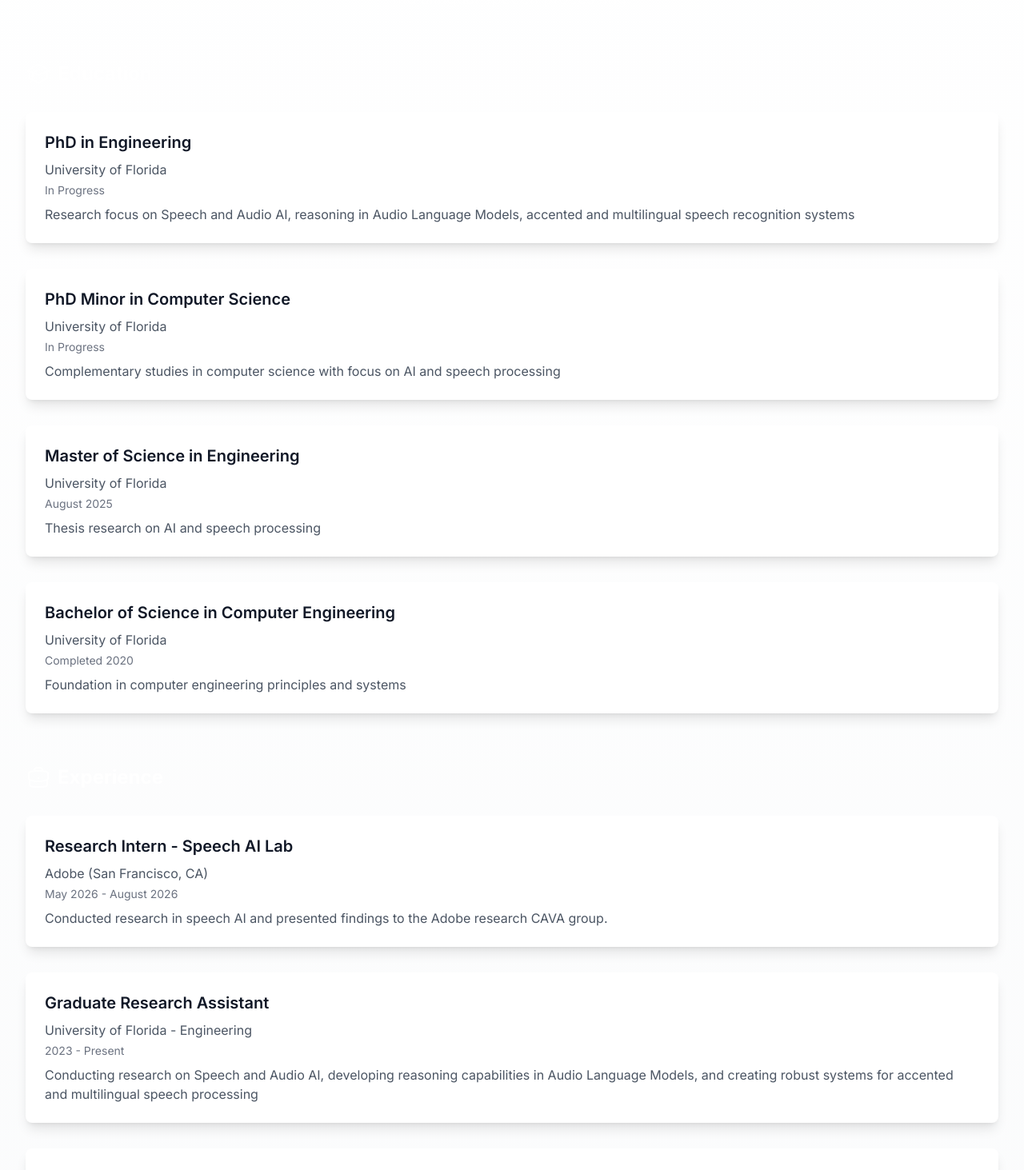
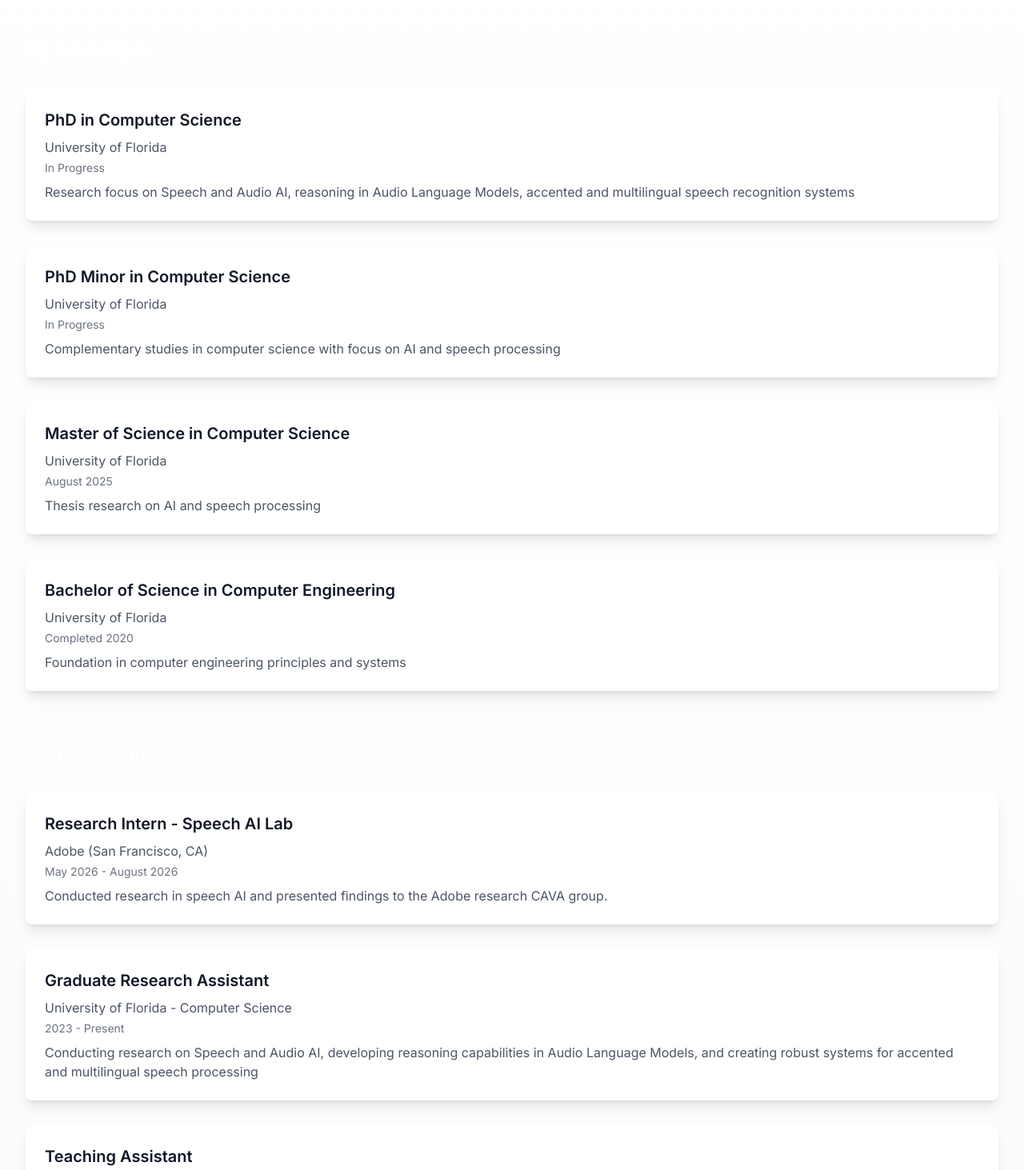
Before and after one commit to unruli/Portfolio-website, a Next.js app: page /about in a window 1280 px wide. Shown: the part 300-1763 px from the top of the page at 80% size. Built offline with nearby package versions, Linux system fonts and the light colour scheme.

Commit message:
Update degree references to Computer Science

```diff
--- a/src/app/about/page.tsx
+++ b/src/app/about/page.tsx
@@ -12,7 +12,7 @@ import {
 
 const education = [
   {
-    degree: 'PhD in Engineering',
+    degree: 'PhD in Computer Science',
     institution: 'University of Florida',
     status: 'In Progress',
     description: 'Research focus on Speech and Audio AI, reasoning in Audio Language Models, accented and multilingual speech recognition systems',
@@ -24,7 +24,7 @@ const education = [
     description: 'Complementary studies in computer science with focus on AI and speech processing',
   },
   {
-    degree: 'Master of Science in Engineering',
+    degree: 'Master of Science in Computer Science',
     institution: 'University of Florida',
     status: 'August 2025',
     description: 'Thesis research on AI and speech processing',
@@ -46,7 +46,7 @@ const experience = [
   },
   {
     title: 'Graduate Research Assistant',
-    institution: 'University of Florida - Engineering',
+    institution: 'University of Florida - Computer Science',
     period: '2023 - Present',
     description: 'Conducting research on Speech and Audio AI, developing reasoning capabilities in Audio Language Models, and creating robust systems for accented and multilingual speech processing',
   },
@@ -115,7 +115,7 @@ export default function About() {
             About Me
           </h1>
           <p className="text-xl text-white max-w-3xl mx-auto">
-            I am a PhD student in Engineering with a minor in Computer Science at the University of Florida. My research focuses on Speech and Audio AI, reasoning in Audio Language Models, and developing robust systems for accented and multilingual speech processing.
+            I am a PhD student in Computer Science at the University of Florida. My research focuses on Speech and Audio AI, reasoning in Audio Language Models, and developing robust systems for accented and multilingual speech processing.
           </p>
         </motion.div>
 
--- a/src/app/layout.tsx
+++ b/src/app/layout.tsx
@@ -8,7 +8,7 @@ const inter = Inter({ subsets: ['latin'] })
 
 export const metadata: Metadata = {
   title: 'Chibuzor Okocha - PhD Student',
-  description: 'PhD student in Engineering at University of Florida. Research in Speech and Audio AI, reasoning in Audio Language Models, and accented multilingual speech processing.',
+  description: 'PhD student in Computer Science at University of Florida. Research in Speech and Audio AI, reasoning in Audio Language Models, and accented multilingual speech processing.',
 }
 
 export default function RootLayout({
--- a/src/app/page.tsx
+++ b/src/app/page.tsx
@@ -78,7 +78,7 @@ export default function Home() {
                 </h1>
                 <div className="space-y-1">
                   <p className="text-lg text-gray-700 dark:text-gray-300">
-                    I am a PhD student in Engineering with a minor in Computer Science at the University of Florida, where I am privileged to be a member of the <a
+                    I am a PhD student in Computer Science at the University of Florida, where I am privileged to be a member of the <a
                       href="https://ufdatastudio.com/"
                       target="_blank"
                       rel="noopener noreferrer"
```
